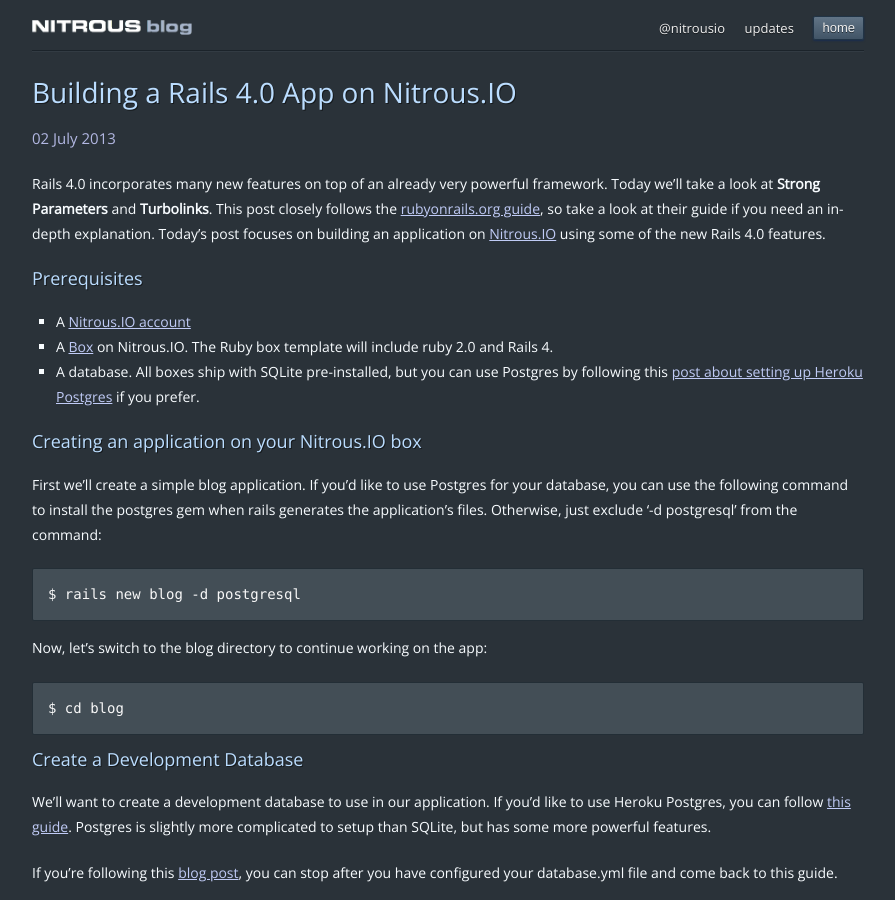
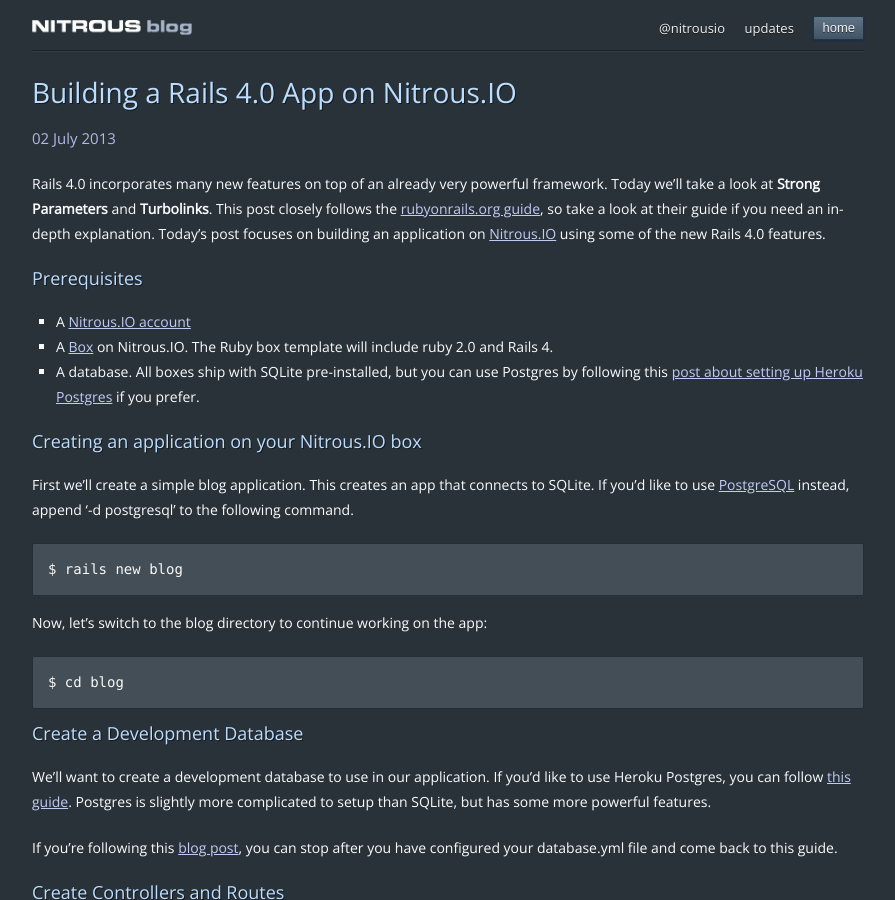
Before and after one commit to koheishingai/blog, a Jekyll site: the page built from _posts/2013-07-02-building-a-rails-4.0-app-on-nitrous-io.md, in a window 1280 px wide and 900 px high. Shown: the whole window, without its empty margins (192-1087 px from the left). Built offline with Jekyll 4.4.1, drawn with Linux system fonts in a browser that asks for light colours; nearby versions of some CDN libraries; Markdown is read by kramdown in place of the engine named in the settings; comment, search, counter and statistics services are not loaded.

Commit message:
prefer sqlite to postgres

```diff
--- a/_posts/2013-07-02-building-a-rails-4.0-app-on-nitrous-io.md
+++ b/_posts/2013-07-02-building-a-rails-4.0-app-on-nitrous-io.md
@@ -13,9 +13,9 @@
 
 ### Creating an application on your Nitrous.IO box
 
-First we'll create a simple blog application. If you'd like to use Postgres for your database, you can use the following command to install the postgres gem when rails generates the application's files. Otherwise, just exclude '-d postgresql' from the command:
+First we'll create a simple blog application. This creates an app that connects to SQLite. If you'd like to use [PostgreSQL](http://help.nitrous.io/postgres) instead, append '-d postgresql' to the following command.
 
-    $ rails new blog -d postgresql
+    $ rails new blog
 
 Now, let's switch to the blog directory to continue working on the app:
 
```
